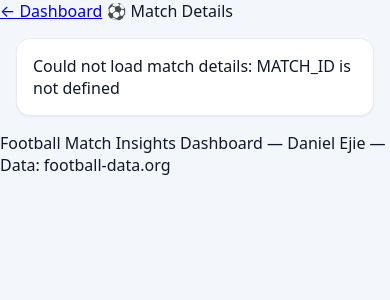
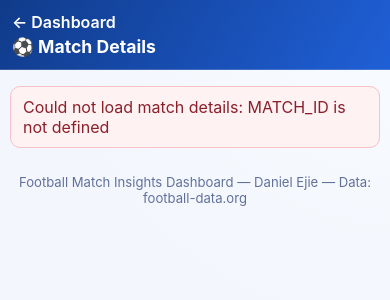
Before and after one commit to danieij3/football-dashboard, a Flask app: template templates/match.html in a window 390 px wide. Shown: the top 300 px of the page. Run offline with Flask 3, Linux system fonts and the light colour scheme; the template is opened without the code that fills it, so the values that code supplies are empty.

Commit message:
Polish dashboard interface with cohesive color theme and responsive UI

```diff
--- a/static/css/style.css
+++ b/static/css/style.css
@@ -1,105 +1,410 @@
 /* ------------------------------------------------------------
-   Football Match Insights Dashboard — styling
-   Goal: clean, readable, responsive layout for tables + charts.
+   Football Match Insights Dashboard — UI theme
+   Polished blue/indigo palette and responsive layout.
    ------------------------------------------------------------ */
 
-/* Base */
-* { box-sizing: border-box; }
-html, body { height: 100%; }
+:root {
+  --bg: #f3f6fc;
+  --surface: #ffffff;
+  --surface-soft: #f8faff;
+  --text: #12203a;
+  --muted: #61719a;
+  --primary: #1f5fd6;
+  --primary-600: #1a4fb0;
+  --primary-050: #ebf2ff;
+  --line: #dbe4f5;
+  --success: #198754;
+  --warning: #d97706;
+  --danger: #dc3545;
+  --radius: 14px;
+}
+
+* {
+  box-sizing: border-box;
+}
+
+html,
+body {
+  height: 100%;
+}
+
 body {
   margin: 0;
-  font-family: system-ui, -apple-system, Segoe UI, Roboto, Arial, sans-serif;
-  background: #f3f6fb;
-  color: #101828;
+  font-family: "Inter", "Segoe UI", system-ui, -apple-system, sans-serif;
+  background: radial-gradient(circle at top right, #f8fbff, var(--bg) 35%);
+  color: var(--text);
 }
 
-/* Layout */
+.navbar {
+  position: sticky;
+  top: 0;
+  z-index: 10;
+  display: flex;
+  justify-content: space-between;
+  align-items: center;
+  padding: 14px 22px;
+  background: linear-gradient(120deg, #103b8a, #1f5fd6);
+  color: #fff;
+  border-bottom: 1px solid rgba(255, 255, 255, 0.18);
+}
+
+.nav-logo {
+  font-size: 1.1rem;
+  font-weight: 700;
+}
+
+.nav-sub {
+  font-size: 0.9rem;
+  opacity: 0.9;
+}
+
+.nav-back {
+  color: #fff;
+  text-decoration: none;
+  font-weight: 600;
+}
+
 .container {
-  max-width: 1100px;
+  max-width: 1120px;
   margin: 28px auto;
   padding: 0 16px;
 }
 
-/* Headings */
-h1 { margin: 0 0 12px; font-size: 2rem; }
-h2 { margin: 0 0 12px; font-size: 1.2rem; }
+.card {
+  background: var(--surface);
+  border: 1px solid var(--line);
+  border-radius: var(--radius);
+  padding: 18px;
+  margin-bottom: 18px;
+  box-shadow: 0 8px 24px rgba(18, 32, 58, 0.06);
+}
 
-/* Filters / controls */
-.selectors, .filters {
+.filters {
   display: flex;
   flex-wrap: wrap;
-  gap: 12px;
-  align-items: end;
-  margin: 14px 0 18px;
+  gap: 14px;
+  align-items: flex-end;
 }
-label { font-weight: 600; font-size: 0.9rem; }
-select, button {
-  padding: 10px 12px;
+
+.filter-group {
+  min-width: 220px;
+  display: flex;
+  flex-direction: column;
+  gap: 7px;
+}
+
+label {
+  font-size: 0.82rem;
+  font-weight: 700;
+  letter-spacing: 0.02em;
+  text-transform: uppercase;
+  color: var(--muted);
+}
+
+select,
+button {
+  padding: 11px 12px;
   border-radius: 10px;
-  border: 1px solid #d0d5dd;
-  background: #fff;
   font-size: 0.95rem;
 }
+
+select {
+  border: 1px solid var(--line);
+  background: #fff;
+  color: var(--text);
+}
+
+.btn,
 button {
-  cursor: pointer;
   border: none;
-  background: #2563eb;
+  background: var(--primary);
   color: #fff;
   font-weight: 700;
-}
-button:hover { background: #1d4ed8; }
-
-/* Cards */
-.card, .section, .container > div {
-  background: #fff;
-  border: 1px solid #eaecf0;
-  border-radius: 14px;
-  padding: 16px;
-  margin-bottom: 16px;
-  box-shadow: 0 1px 2px rgba(16, 24, 40, 0.06);
+  cursor: pointer;
+  transition: background 0.2s ease, transform 0.15s ease;
 }
 
-/* Tables */
+.btn:hover,
+button:hover {
+  background: var(--primary-600);
+}
+
+.btn:active,
+button:active {
+  transform: translateY(1px);
+}
+
+.btn-secondary {
+  background: #35507f;
+}
+
+.section-title {
+  margin: 0 0 14px;
+  font-size: 1.08rem;
+  color: #1a3f82;
+}
+
+.table-wrap {
+  overflow-x: auto;
+}
+
 table {
   width: 100%;
   border-collapse: collapse;
 }
-th, td {
-  padding: 10px 8px;
-  border-bottom: 1px solid #eaecf0;
+
+th,
+td {
+  padding: 10px 9px;
+  border-bottom: 1px solid var(--line);
   text-align: left;
-  font-size: 0.95rem;
 }
+
 th {
-  background: #f9fafb;
-  font-size: 0.8rem;
-  letter-spacing: 0.02em;
+  font-size: 0.78rem;
   text-transform: uppercase;
-  color: #344054;
+  letter-spacing: 0.03em;
+  color: var(--muted);
+  background: var(--surface-soft);
 }
-tr:hover td { background: #f8fafc; }
 
-/* Canvas */
+td {
+  font-size: 0.92rem;
+}
+
+tr:hover td {
+  background: #f7faff;
+}
+
+.center {
+  text-align: center;
+}
+
+.empty {
+  color: var(--muted);
+  text-align: center;
+  padding: 18px 12px;
+  font-style: italic;
+}
+
+.stats-row {
+  display: grid;
+  grid-template-columns: repeat(4, minmax(0, 1fr));
+  gap: 12px;
+}
+
+.stat-card {
+  background: linear-gradient(140deg, var(--primary-050), #f8fbff);
+  border: 1px solid #d6e3ff;
+  border-radius: 12px;
+  padding: 14px;
+}
+
+.stat-value {
+  font-size: 1.6rem;
+  font-weight: 800;
+  color: #153c88;
+}
+
+.stat-label {
+  font-size: 0.78rem;
+  color: var(--muted);
+  text-transform: uppercase;
+  letter-spacing: 0.03em;
+}
+
+.charts-row {
+  display: grid;
+  grid-template-columns: repeat(2, minmax(0, 1fr));
+  gap: 18px;
+}
+
 canvas {
   width: 100% !important;
   height: auto !important;
 }
 
-/* Alerts */
-.alert {
-  border-radius: 12px;
+.error-banner {
+  border: 1px solid #f5c2c7;
+  background: #fff2f3;
+  color: #8b1f2a;
+  border-radius: 10px;
   padding: 10px 12px;
-  border: 1px solid #fecaca;
-  background: #fef2f2;
-  color: #7f1d1d;
   margin-bottom: 12px;
 }
 
-/* Responsive */
-@media (max-width: 700px) {
-  .container { margin: 16px auto; }
-  h1 { font-size: 1.5rem; }
-  th, td { font-size: 0.9rem; }
-  .selectors, .filters { align-items: stretch; }
-  select, button { width: 100%; }
+.loading {
+  margin: 10px 0 14px;
+  color: var(--muted);
+  font-size: 0.92rem;
 }
+
+.highlight-row {
+  background: #eff5ff;
+}
+
+.highlight-team {
+  font-weight: 700;
+  color: #204ea2;
+}
+
+.status-pill {
+  display: inline-block;
+  padding: 4px 8px;
+  border-radius: 999px;
+  background: var(--primary-050);
+  color: #234f9f;
+  font-size: 0.72rem;
+  font-weight: 700;
+}
+
+.badge {
+  display: inline-block;
+  min-width: 20px;
+  text-align: center;
+  border-radius: 999px;
+  font-size: 0.72rem;
+  font-weight: 700;
+  padding: 2px 6px;
+}
+
+.badge-green {
+  background: #d7f3e5;
+  color: var(--success);
+}
+
+.badge-orange {
+  background: #fff0d9;
+  color: var(--warning);
+}
+
+.badge-red {
+  background: #ffdfe3;
+  color: var(--danger);
+}
+
+.badge-grey {
+  background: #e8edf8;
+  color: #57668a;
+}
+
+.match-header {
+  text-align: center;
+}
+
+.match-teams {
+  display: grid;
+  grid-template-columns: 1fr auto 1fr;
+  align-items: center;
+  gap: 14px;
+}
+
+.match-team {
+  font-size: 1.05rem;
+  font-weight: 700;
+}
+
+.match-score {
+  font-size: 2rem;
+  font-weight: 800;
+  color: #123c89;
+  background: var(--primary-050);
+  border: 1px solid #d6e3ff;
+  border-radius: 12px;
+  padding: 6px 14px;
+}
+
+.match-meta {
+  color: var(--muted);
+  font-size: 0.9rem;
+  margin-top: 10px;
+}
+
+.big-stat {
+  margin: 0;
+  font-size: 2rem;
+  font-weight: 800;
+  color: #123c89;
+}
+
+.events-list {
+  list-style: none;
+  margin: 0;
+  padding: 0;
+  display: grid;
+  gap: 8px;
+}
+
+.event-item {
+  display: flex;
+  align-items: center;
+  gap: 12px;
+  border: 1px solid var(--line);
+  border-radius: 10px;
+  padding: 8px 10px;
+  background: #fff;
+}
+
+.event-minute {
+  min-width: 38px;
+  font-weight: 700;
+  color: #1f4c9f;
+}
+
+.event-home {
+  background: #f3f8ff;
+}
+
+.event-away {
+  background: #fcf6ff;
+}
+
+.footer {
+  text-align: center;
+  color: var(--muted);
+  font-size: 0.82rem;
+  padding: 10px 14px 24px;
+}
+
+@media (max-width: 900px) {
+  .stats-row {
+    grid-template-columns: repeat(2, minmax(0, 1fr));
+  }
+
+  .charts-row {
+    grid-template-columns: 1fr;
+  }
+}
+
+@media (max-width: 640px) {
+  .container {
+    margin: 16px auto;
+    padding: 0 10px;
+  }
+
+  .navbar {
+    flex-direction: column;
+    align-items: flex-start;
+    gap: 4px;
+    padding: 12px;
+  }
+
+  .filters {
+    align-items: stretch;
+  }
+
+  .filter-group,
+  select,
+  button {
+    width: 100%;
+  }
+
+  .stats-row {
+    grid-template-columns: 1fr;
+  }
+
+  .match-teams {
+    grid-template-columns: 1fr;
+    text-align: center;
+  }
+}
```
